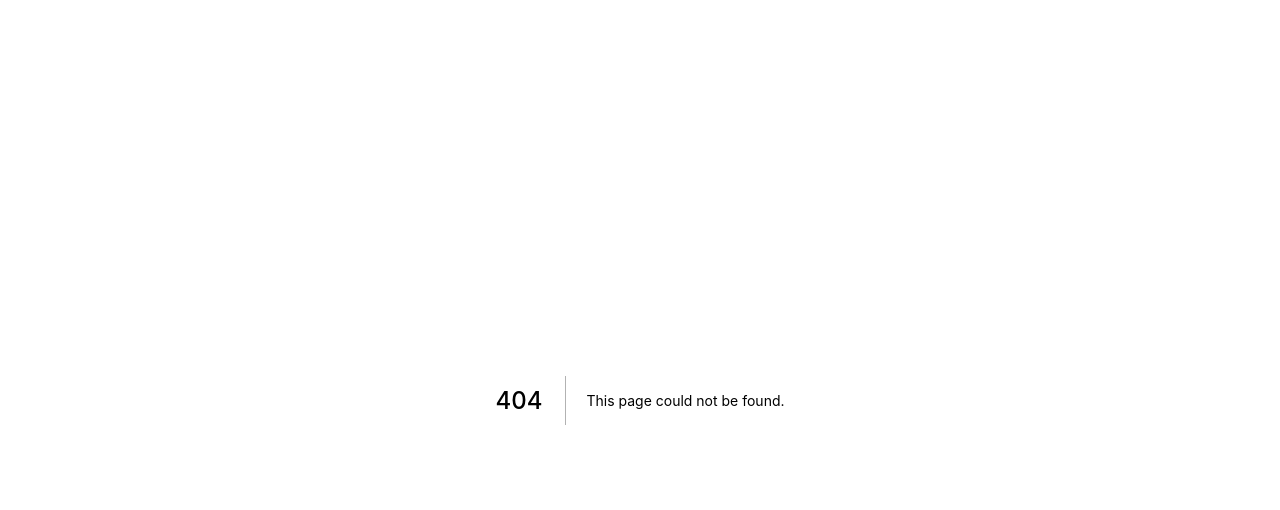
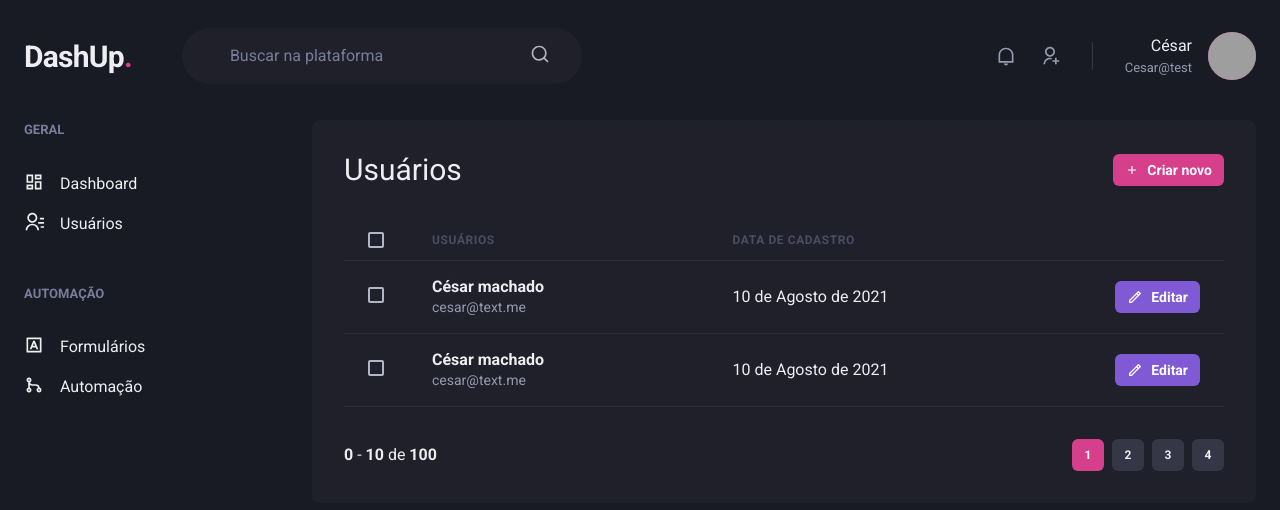
Before and after one commit to cesar-machado/Dashboard, a Next.js app: page /users in a window 1280 px wide. Before the commit this address had no page. Shown: the top 510 px of the page. Built offline with nearby package versions, Linux system fonts and the light colour scheme; grey boxes are pictures that could not be loaded.

Commit message:
Pagination ok

```diff
--- /dev/null
+++ b/src/components/pagination.tsx
@@ -0,0 +1,49 @@
+import { Box, Button, Stack } from "@chakra-ui/react";
+
+export function Pagination() {
+  return (
+    <Stack direction="row" mt="8" justify="space-between" align="center">
+      <Box>
+        <strong>0</strong> - <strong>10</strong> de <strong>100</strong>
+      </Box>
+      <Stack direction="row" spacing="2">
+        <Button
+          size="sm"
+          fontSize="xs"
+          width="4"
+          colorScheme="pink"
+          _disabled={{ bg: "pink.500", cursor: "default" }}
+        >
+          1
+        </Button>
+        <Button
+          size="sm"
+          fontSize="xs"
+          width="4"
+          bg="gray.700"
+          _hover={{ bg: "gray.500" }}
+        >
+          2
+        </Button>
+        <Button
+          size="sm"
+          fontSize="xs"
+          width="4"
+          bg="gray.700"
+          _hover={{ bg: "gray.500" }}
+        >
+          3
+        </Button>
+        <Button
+          size="sm"
+          fontSize="xs"
+          width="4"
+          bg="gray.700"
+          _hover={{ bg: "gray.500" }}
+        >
+          4
+        </Button>
+      </Stack>
+    </Stack>
+  );
+}
--- /dev/null
+++ b/src/pages/users/index.tsx
@@ -0,0 +1,115 @@
+import {
+  Box,
+  Button,
+  Checkbox,
+  Flex,
+  Heading,
+  Icon,
+  Table,
+  Tbody,
+  Td,
+  Th,
+  Thead,
+  Tr,
+  Text,
+} from "@chakra-ui/react";
+import React from "react";
+import { RiAddLine, RiPencilLine } from "react-icons/ri";
+
+import Header from "../../components/Header";
+import { Pagination } from "../../components/pagination";
+import Sidebar from "../../components/Sidebar";
+export default function UserList() {
+  return (
+    <Box>
+      <Header />
+
+      <Flex w="100%" my="6" maxWidth={1480} mx="auto" px="6">
+        <Sidebar />
+
+        <Box flex="1" borderRadius={8} bg="gray.800" p="8">
+          <Flex mb="8" justify="space-between" align="center">
+            <Heading size="lg" fontWeight="normal">
+              Usuários
+            </Heading>
+
+            <Button
+              as="a"
+              size="sm"
+              fontSize="sm"
+              colorScheme="pink"
+              leftIcon={<Icon as={RiAddLine} fontSize="20 " />}
+            >
+              Criar novo
+            </Button>
+          </Flex>
+          <Table colorScheme="whiteAlpha">
+            <Thead>
+              <Tr>
+                <Th px="6" color="gray.300" width="8">
+                  <Checkbox colorScheme="pink" />
+                </Th>
+                <Th>Usuários</Th>
+                <Th>Data de cadastro</Th>
+                <Th width="8"></Th>
+              </Tr>
+            </Thead>
+            <Tbody>
+              <Tr>
+                <Td px="6">
+                  <Checkbox colorScheme="pink" />
+                </Td>
+                <Td>
+                  <Box>
+                    <Text fontWeight="bold">César machado</Text>
+                    <Text fontSize="sm" color="gray.300">
+                      cesar@text.me
+                    </Text>
+                  </Box>
+                </Td>
+                <Td>10 de Agosto de 2021</Td>
+                <Td>
+                  <Button
+                    as="a"
+                    size="sm"
+                    fontSize="sm"
+                    colorScheme="purple"
+                    leftIcon={<Icon as={RiPencilLine} fontSize="16" />}
+                  >
+                    Editar
+                  </Button>
+                </Td>
+              </Tr>
+              <Tr>
+                <Td px="6">
+                  <Checkbox colorScheme="pink" />
+                </Td>
+                <Td>
+                  <Box>
+                    <Text fontWeight="bold">César machado</Text>
+                    <Text fontSize="sm" color="gray.300">
+                      cesar@text.me
+                    </Text>
+                  </Box>
+                </Td>
+                <Td>10 de Agosto de 2021</Td>
+                <Td>
+                  <Button
+                    as="a"
+                    size="sm"
+                    fontSize="sm"
+                    colorScheme="purple"
+                    leftIcon={<Icon as={RiPencilLine} fontSize="16" />}
+                  >
+                    Editar
+                  </Button>
+                </Td>
+              </Tr>
+            </Tbody>
+          </Table>
+          <Pagination />
+        </Box>
+      </Flex>
+    </Box>
+  );
+}
```
